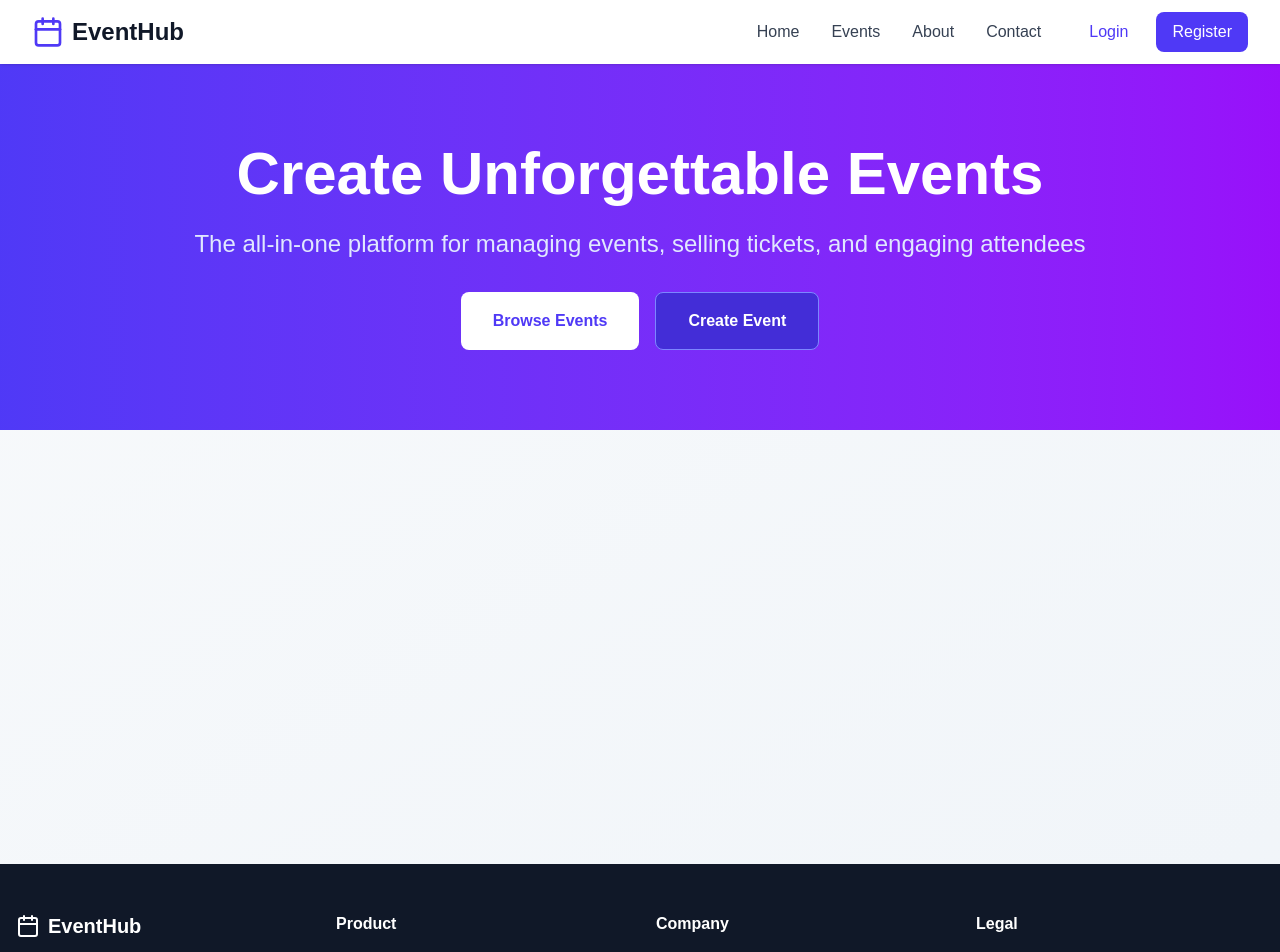
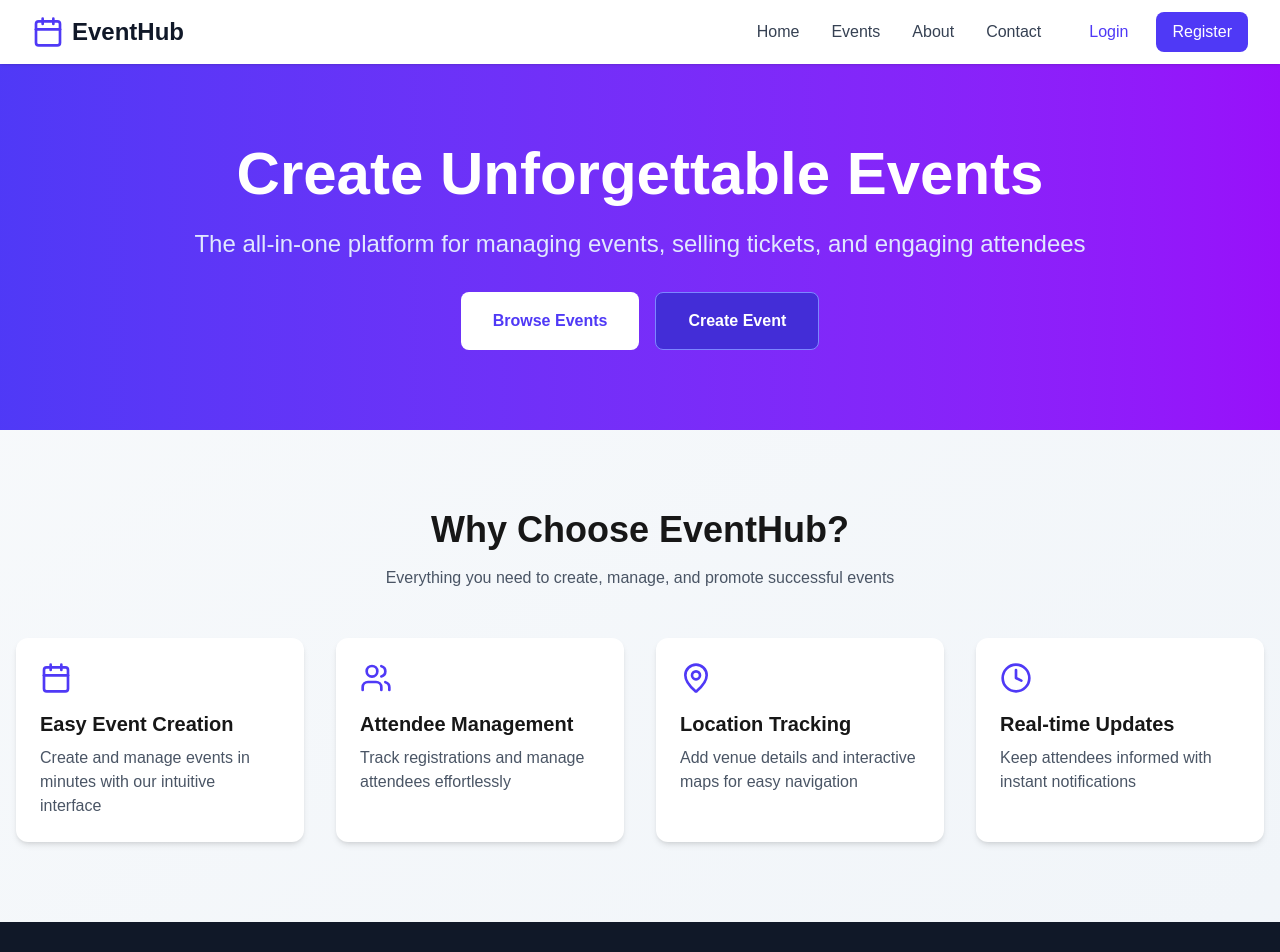
Before and after one commit to MarufurRahmanRahat/my-first-next-app, a Next.js app: page / in a window 1280 px wide. Shown: the top 952 px of the page. Built offline with nearby package versions, Linux system fonts and the light colour scheme; no server answers.

Commit message:
Feature component  added

```diff
--- a/src/app/page.jsx
+++ b/src/app/page.jsx
@@ -1,10 +1,12 @@
 import Banner from "@/components/Banner";
+import Features from "@/components/Features";
 
 
 export default function Home() {
   return (
      <div className="min-h-screen bg-gradient-to-br from-slate-50 to-slate-100">
       <Banner/>
+      <Features/>
      </div>
   );
 }
--- /dev/null
+++ b/src/components/Features.jsx
@@ -0,0 +1,51 @@
+import { Calendar, Clock, MapPin, Users } from 'lucide-react';
+import React from 'react';
+
+const Features = () => {
+    const features = [
+        {
+            icon: <Calendar className="w-8 h-8" />,
+            title: "Easy Event Creation",
+            description: "Create and manage events in minutes with our intuitive interface"
+        },
+        {
+            icon: <Users className="w-8 h-8" />,
+            title: "Attendee Management",
+            description: "Track registrations and manage attendees effortlessly"
+        },
+        {
+            icon: <MapPin className="w-8 h-8" />,
+            title: "Location Tracking",
+            description: "Add venue details and interactive maps for easy navigation"
+        },
+        {
+            icon: <Clock className="w-8 h-8" />,
+            title: "Real-time Updates",
+            description: "Keep attendees informed with instant notifications"
+        }
+    ];
+    return (
+        <section className="py-20 px-4">
+            <div className="max-w-7xl mx-auto">
+                <h2 className="text-3xl md:text-4xl font-bold text-center mb-4">Why Choose EventHub?</h2>
+                <p className="text-gray-600 text-center mb-12 max-w-2xl mx-auto">
+                    Everything you need to create, manage, and promote successful events
+                </p>
+                <div className="grid grid-cols-1 md:grid-cols-2 lg:grid-cols-4 gap-8">
+                    {features.map((feature, index) => (
+                        <div
+                            key={index}
+                            className="bg-white p-6 rounded-xl shadow-md hover:shadow-lg transition-shadow"
+                        >
+                            <div className="text-indigo-600 mb-4">{feature.icon}</div>
+                            <h3 className="text-xl font-semibold mb-2">{feature.title}</h3>
+                            <p className="text-gray-600">{feature.description}</p>
+                        </div>
+                    ))}
+                </div>
+            </div>
+        </section>
+    );
+};
+
+export default Features;
```
